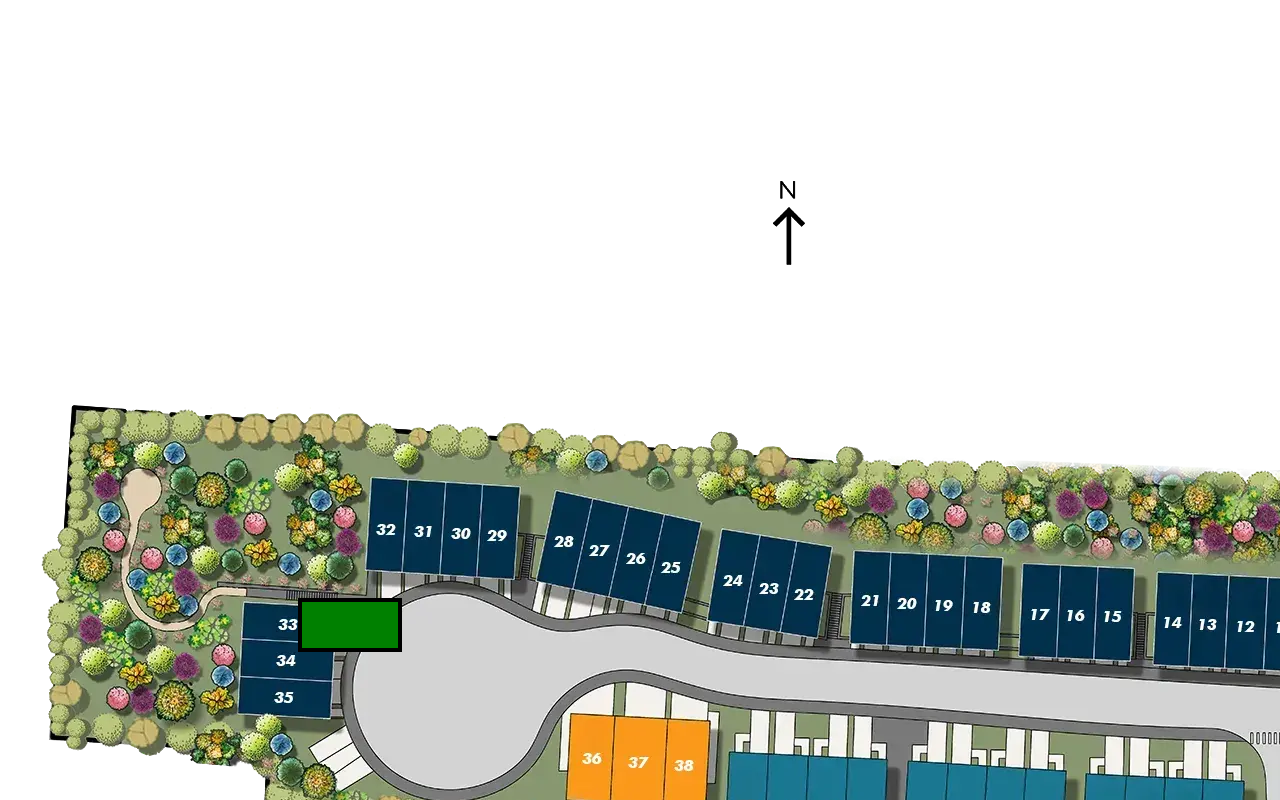
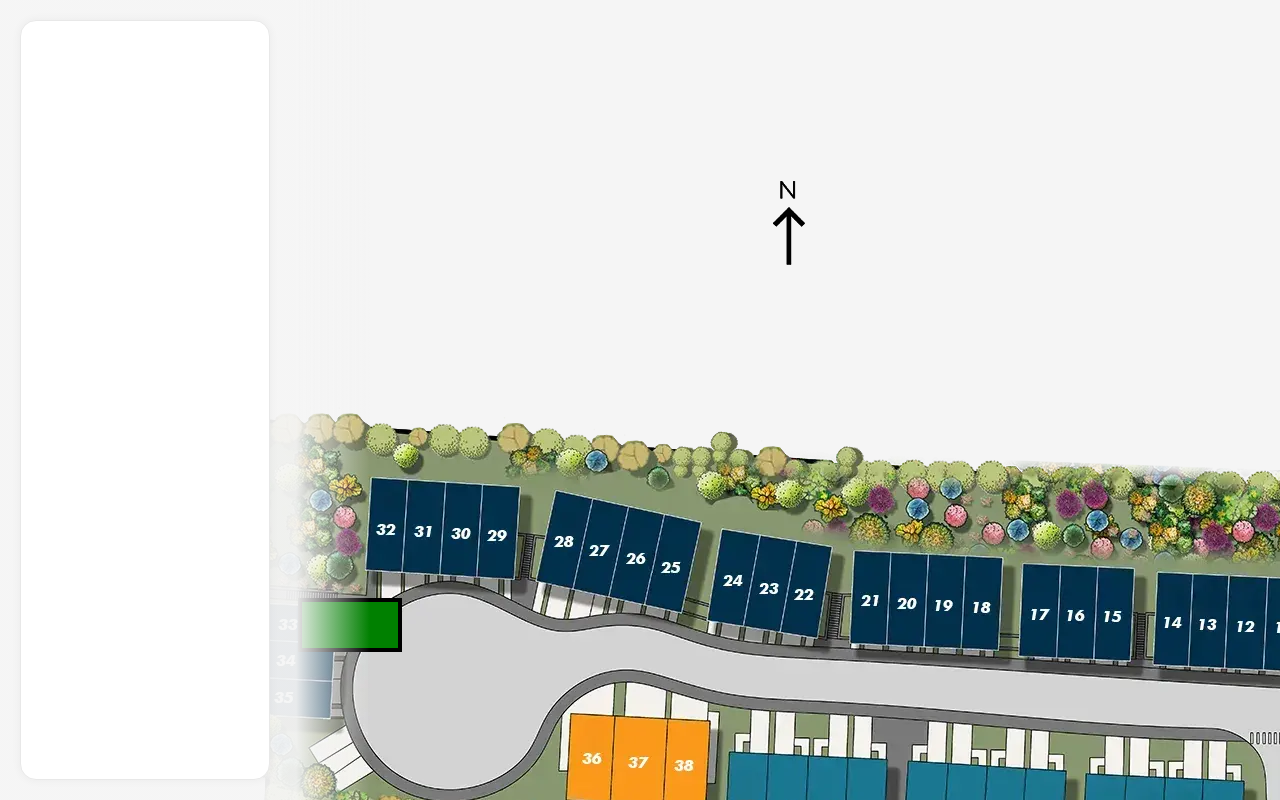
Before and after one commit to sivanargana/Konvajs-Map, a website built with Vite: page index.html in a window 1280 px wide. Built offline with nearby package versions, Linux system fonts and the light colour scheme.

Commit message:
new changes

```diff
--- a/index.html
+++ b/index.html
@@ -7,7 +7,13 @@
     <title>Vite App</title>
   </head>
   <body>
-    <div id="canvas"></div>
-    <script type="module" src="/map/main.js"></script>
+    <div class="interface">
+      <div class="interface-panel">
+        <div class="interface-panel-inner"></div>
+      </div>
+      <div class="interface-body" id="canvas"></div>
+    </div>
+
+    <script type="module" src="/map/index.js"></script>
   </body>
 </html>
--- /dev/null
+++ b/map/map.scss
@@ -0,0 +1,62 @@
+
+body{
+  margin: 0px;
+
+}
+*{
+  box-sizing: border-box;
+}
+
+
+
+
+.interface{
+  width: 100vw;
+  height: 100vh;
+  background-color: #F5F5F5;
+  &-panel{
+
+    background-image: linear-gradient(to right, rgba(#F5F5F5,0.95) 0%,rgba(#F5F5F5,0.95) 80%,rgba(#F5F5F5,0) 100%);
+
+    display: flex;
+    flex-direction: column;
+    position: fixed;
+    top: 0px;
+    left: 0px;
+    height: 100%;
+    width: auto;
+    padding: 20px;
+    padding-right: 100px;
+    z-index: 99;
+    pointer-events: none;
+    &-inner{
+      width: 250px;
+      height: 100%;
+      background-color: white;
+      border: 1px solid #E8E8E8;
+      box-shadow: 0px 0px 10px rgba(black,.05);
+      border-radius: 1rem;
+      pointer-events:all;
+    }
+
+
+
+  }
+  &-body{
+
+    width: 100%;
+    height: 100%;
+
+    .konvajs-content,
+    .konvajs-content canvas{
+
+      width: 100%!important;
+      height: 100%!important;
+
+
+    }
+
+
+
+  }
+}
--- a/map/style.css
+++ /dev/null
@@ -1,11 +0,0 @@
-
-body{
-  margin: 0px;
-}
-/* #canvas .konvajs-content,#canvas .konvajs-content canvas{
-
-  width: 100vw!important;
-  height: 100vh!important;
-
-
-} */
--- a/package.json
+++ b/package.json
@@ -9,6 +9,7 @@
     "preview": "vite preview"
   },
   "devDependencies": {
+    "sass": "^1.79.2",
     "vite": "^5.4.6"
   },
   "dependencies": {
```
Also changed, not shown: map/index.js (renamed from map/main.js, +3 -34 lines), 1 other file.
